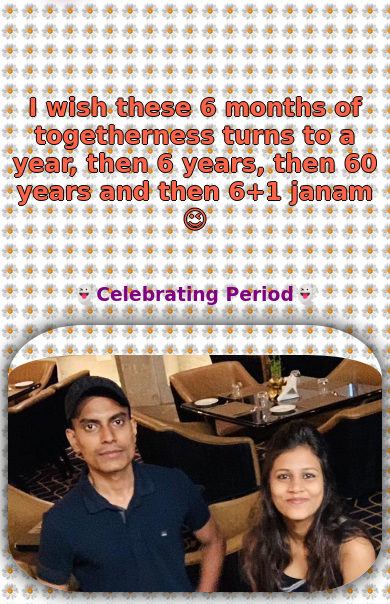
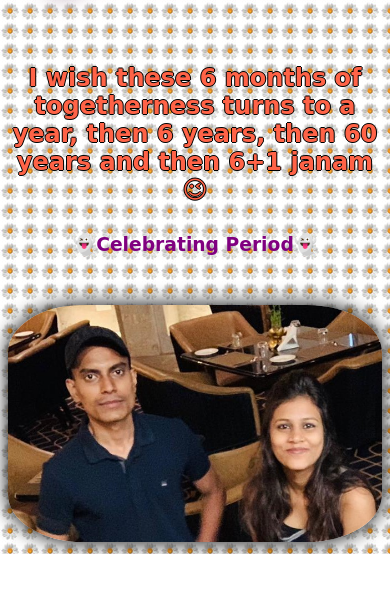
Before and after one commit to amans1011/myPetProject.github.io, a plain HTML site: page index.html in a window 390 px wide. Shown: the part 479-1083 px from the top of the page. After the commit the page ends 1033 px from the top, so only its background shows below. Drawn offline with Linux system fonts and the light colour scheme; a web font is replaced by a local one.

Commit message:
Update style.css

```diff
--- a/style.css
+++ b/style.css
@@ -53,19 +53,19 @@ a {
 @media(max-width:768px){
    .image img{
      width: 100%;
-     padding-top: 30px;
+     margin-top: 30px;
    }
 
      h2 {
      font-family: 'Sedgwick Ave', cursive;
      color: #ff6347;
      text-shadow: -1px 0 black, 0 1px black, 1px 0 black, 0 -1px black;
-     padding-top: 30px;
+     margin-top: 30px;
    }
 
    h3 {
      color: #800080;
      font-family: 'Sedgwick Ave', cursive;
-     padding-top: 30px;
+     margin-top: 30px;
    }
 }
```
